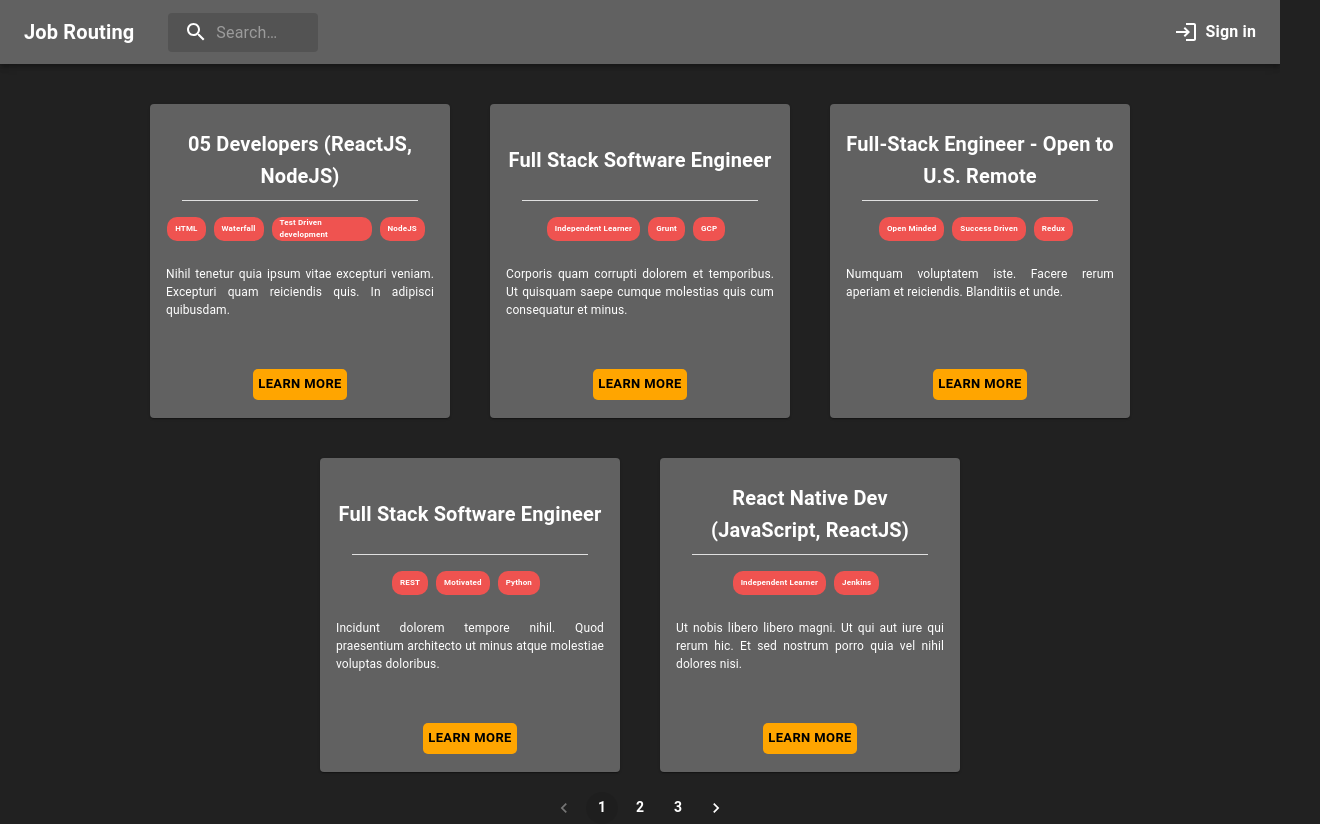
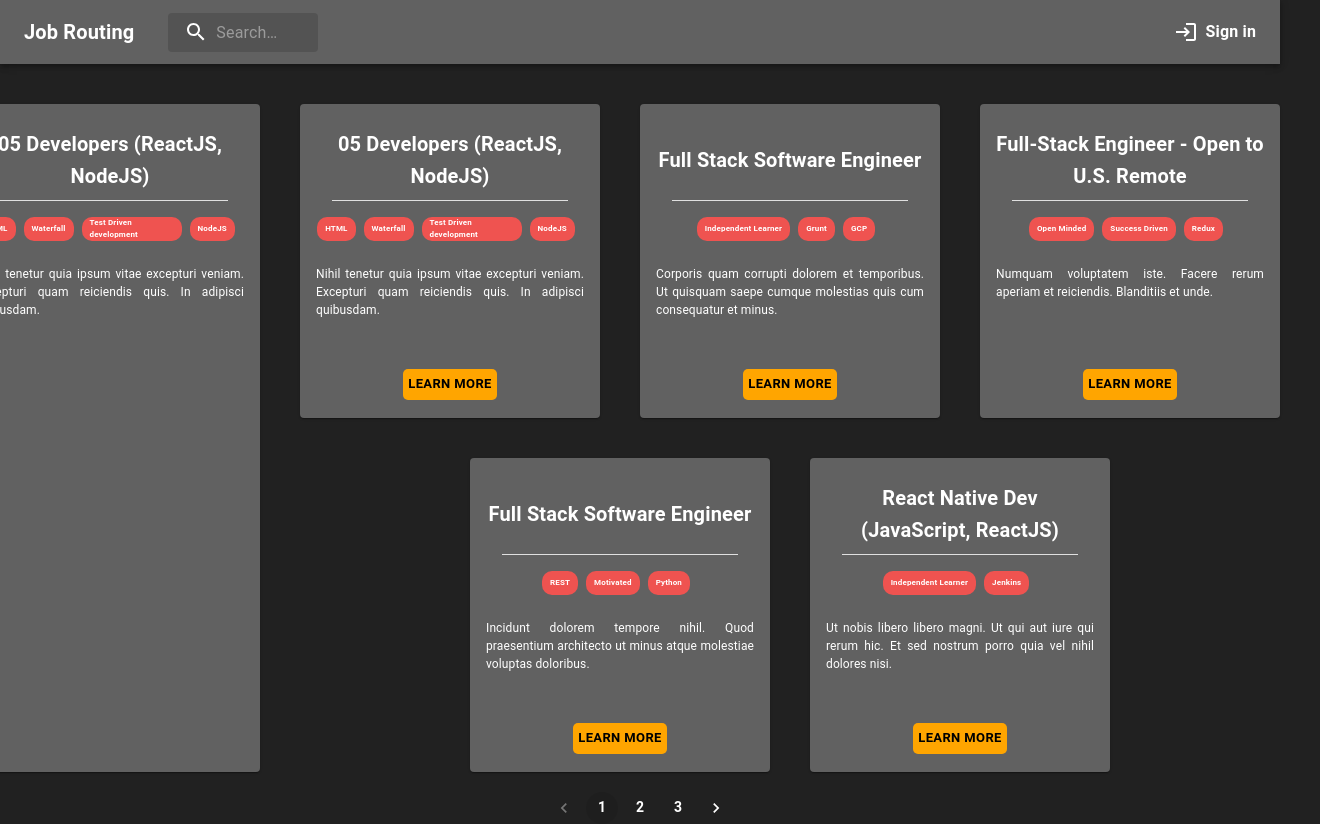
Before and after one commit to thphuong204/material-ui-basic-app, a React (Create React App) app: page / in a window 1280 px wide. Shown: the whole page, 1320 px wide, since content can reach past the window. Built offline with nearby package versions, Linux system fonts and the light colour scheme.

Commit message:
Extract and use SelectedJobContext

```diff
--- a/src/pages/DetailJobCard.jsx
+++ b/src/components/DetailJobCard.js
@@ -1,7 +1,15 @@
+import { Box, Card, CardContent, Chip, Divider, Stack, Typography } from '@mui/material';
 import React, { useContext, useState } from 'react';
+import SelectedJobContext from '../contexts/SelectedJobContext';
+import data from '../data.json';
 
 export function DetailJobCard() {
- const result = useContext(result);
+
+
+    const selectedJobId = useContext(SelectedJobContext);
+    console.log('selectedJobId', selectedJobId)
+    const selectedJob = data.find(item => item.id === selectedJobId);
+    console.log('selectedJob', selectedJob);
 
     return (
         <Card sx={{
@@ -26,7 +34,7 @@ export function DetailJobCard() {
                         justifyContent: "center",
                     }}
                 >
-                    {result.title}
+                    {selectedJob.title}
                 </Typography>
                 <Divider variant="middle" color="white" sx={{ my: 1 }} />
                 <Stack
@@ -41,7 +49,7 @@ export function DetailJobCard() {
                         justifyContent: "center",
                     }}
                 >
-                    {result.skills.slice(0,4).map((skill) => {
+                    {selectedJob.skills?.slice(0, 4).map((skill) => {
                         return (
                             <Chip
                                 key={skill}
@@ -81,7 +89,7 @@ export function DetailJobCard() {
                         overflow: "auto",
                     }}
                 >
-                    {result.description}
+                    {selectedJob.description}
                 </Typography>
             </CardContent>
 
--- a/src/components/JobCardsList.js
+++ b/src/components/JobCardsList.js
@@ -1,4 +1,4 @@
-import React, { useContext, useState } from 'react';
+import React, { createContext, useContext, useState } from 'react';
 import Card from '@mui/material/Card';
 import CardActions from '@mui/material/CardActions';
 import CardContent from '@mui/material/CardContent';
@@ -9,6 +9,8 @@ import { Box } from '@mui/system';
 import { CartContext } from '../App';
 import data from '../data.json';
 import { useSearchParams } from 'react-router-dom';
+import { DetailJobCard } from './DetailJobCard';
+import SelectedJobContext from '../contexts/SelectedJobContext';
 
 const fetchPageArrayData = (page) => {
     const size = 5;
@@ -23,7 +25,15 @@ const JobCardsList = () => {
     const page = searchParams.get("page") || 1;
     const pageArrayData = fetchPageArrayData(page);
 
+    const [selectedJobId, setSelectedJobId] = useState("_cx62grqgd");
+
     return (
+
+        <div style={{ display: 'flex', justifyContent: 'center' }}>
+            <SelectedJobContext.Provider value={selectedJobId}>
+                <DetailJobCard style={{ zIndex: '1' }} />
+            </SelectedJobContext.Provider>
+
             <Grid
                 container
                 spacing={{ xs: 2, sm: 3, md: 5 }}
@@ -39,6 +49,8 @@ const JobCardsList = () => {
                     )
                 })}
             </Grid>
+
+        </div>
     )
 }
 
--- /dev/null
+++ b/src/contexts/SelectedJobContext.js
@@ -0,0 +1,3 @@
+import React from 'react';
+
+export default React.createContext();
```
Lines whose indentation alone changed are shown as unchanged.
